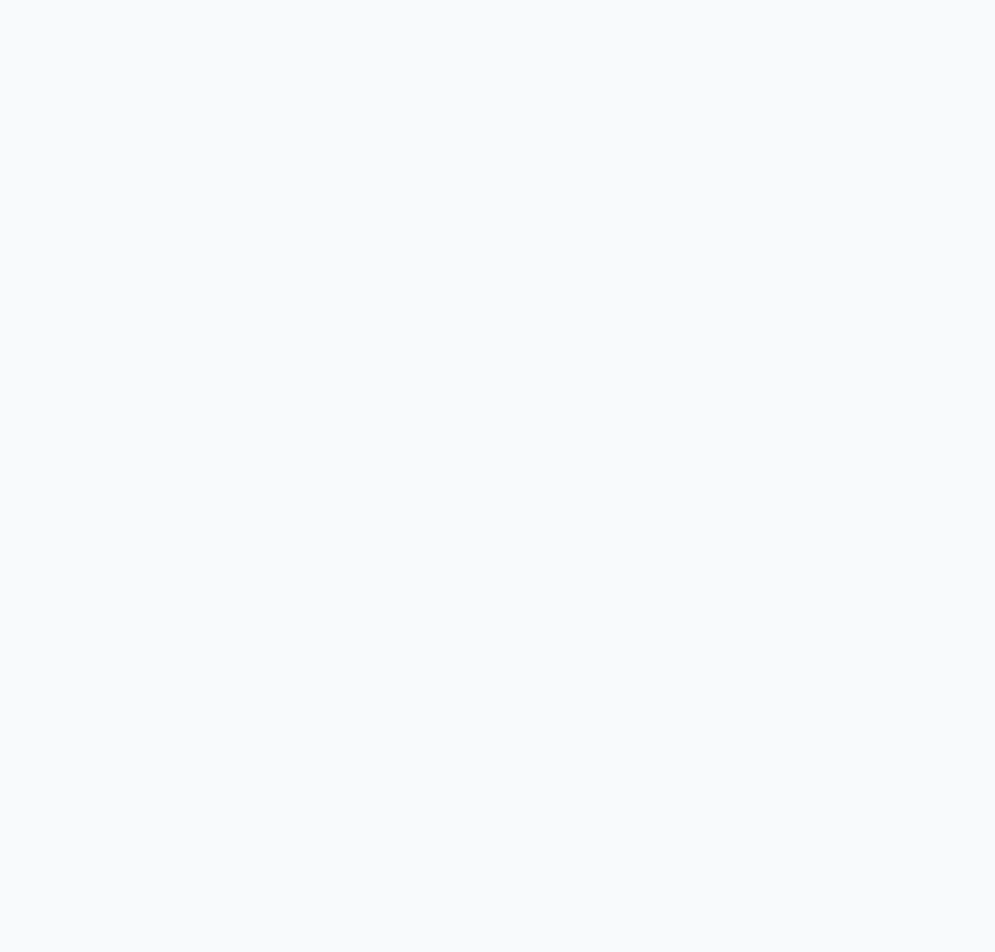
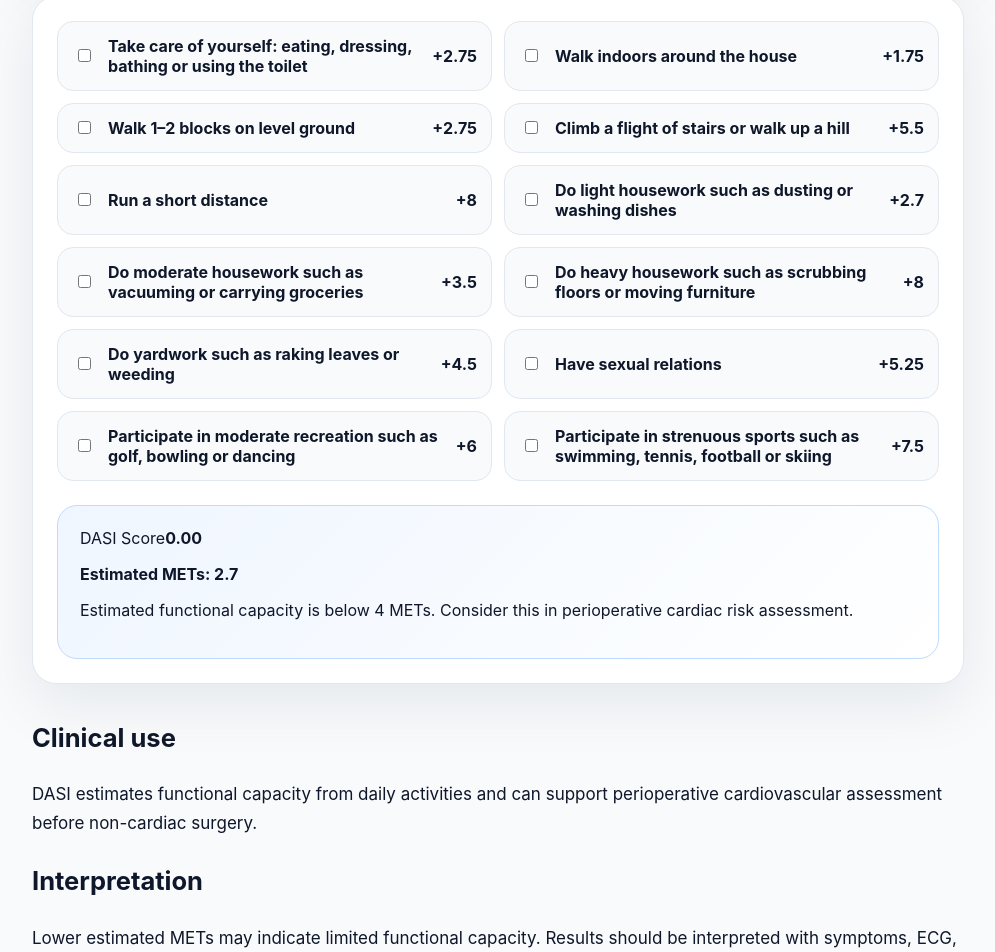
Before and after one commit to brsbyrm/meddoq, a Next.js app: page /calculators/duke-activity-status-index in a window 1280 px wide. Before the commit this address had no page. Shown: the part 330-1282 px from the top of the page, without its empty margins (142-1137 px from the left). Before the commit the page ends 800 px from the top, so only its background shows below. Built offline with nearby package versions, Linux system fonts and the light colour scheme.

Commit message:
Add Duke Activity Status Index calculator

```diff
--- /dev/null
+++ b/app/calculators/duke-activity-status-index/page.js
@@ -0,0 +1,100 @@
+"use client";
+
+import { useMemo, useState } from "react";
+
+const activities = [
+  { id: "selfCare", label: "Take care of yourself: eating, dressing, bathing or using the toilet", points: 2.75 },
+  { id: "indoorWalk", label: "Walk indoors around the house", points: 1.75 },
+  { id: "blockWalk", label: "Walk 1–2 blocks on level ground", points: 2.75 },
+  { id: "stairs", label: "Climb a flight of stairs or walk up a hill", points: 5.50 },
+  { id: "runShort", label: "Run a short distance", points: 8.00 },
+  { id: "lightHousework", label: "Do light housework such as dusting or washing dishes", points: 2.70 },
+  { id: "moderateHousework", label: "Do moderate housework such as vacuuming or carrying groceries", points: 3.50 },
+  { id: "heavyHousework", label: "Do heavy housework such as scrubbing floors or moving furniture", points: 8.00 },
+  { id: "yardwork", label: "Do yardwork such as raking leaves or weeding", points: 4.50 },
+  { id: "sexual", label: "Have sexual relations", points: 5.25 },
+  { id: "moderateRecreation", label: "Participate in moderate recreation such as golf, bowling or dancing", points: 6.00 },
+  { id: "strenuousSports", label: "Participate in strenuous sports such as swimming, tennis, football or skiing", points: 7.50 },
+];
+
+export default function Page() {
+  const [selected, setSelected] = useState({});
+
+  const score = useMemo(
+    () => activities.reduce((sum, a) => sum + (selected[a.id] ? a.points : 0), 0),
+    [selected]
+  );
+
+  const mets = useMemo(() => ((0.43 * score) + 9.6) / 3.5, [score]);
+  const lowCapacity = mets < 4;
+
+  return (
+    <main style={styles.main}>
+      <a href="/" style={styles.back}>← Back to Meddoq</a>
+
+      <section style={styles.hero}>
+        <p style={styles.kicker}>Perioperative Calculator</p>
+        <h1>Duke Activity Status Index Calculator</h1>
+        <p>Estimate functional capacity using the Duke Activity Status Index.</p>
+      </section>
+
+      <section style={styles.card}>
+        <div style={styles.grid}>
+          {activities.map((item) => (
+            <label key={item.id} style={styles.factor}>
+              <input
+                type="checkbox"
+                checked={!!selected[item.id]}
+                onChange={(e) =>
+                  setSelected((prev) => ({ ...prev, [item.id]: e.target.checked }))
+                }
+              />
+              <span>{item.label}</span>
+              <b>+{item.points}</b>
+            </label>
+          ))}
+        </div>
+
+        <div style={styles.result}>
+          <span>DASI Score</span>
+          <strong>{score.toFixed(2)}</strong>
+          <p><b>Estimated METs: {mets.toFixed(1)}</b></p>
+          <p>
+            {lowCapacity
+              ? "Estimated functional capacity is below 4 METs. Consider this in perioperative cardiac risk assessment."
+              : "Estimated functional capacity is at least 4 METs. Interpret with symptoms and surgical risk."}
+          </p>
+        </div>
+      </section>
+
+      <section style={styles.content}>
+        <h2>Clinical use</h2>
+        <p>
+          DASI estimates functional capacity from daily activities and can support perioperative
+          cardiovascular assessment before non-cardiac surgery.
+        </p>
+
+        <h2>Interpretation</h2>
+        <p>
+          Lower estimated METs may indicate limited functional capacity. Results should be interpreted
+          with symptoms, ECG, comorbidities and surgical urgency.
+        </p>
+
+        <h2>References</h2>
+        <p>Hlatky MA et al. Am J Cardiol. 1989.</p>
+      </section>
+    </main>
+  );
+}
+
+const styles = {
+  main: { maxWidth: 980, margin: "0 auto", padding: 24, fontFamily: "Inter, system-ui, sans-serif", color: "#0f172a" },
+  back: { color: "#2563eb", fontWeight: 800, textDecoration: "none" },
+  hero: { marginTop: 32, background: "linear-gradient(135deg,#ffffff,#eff6ff)", border: "1px solid #dbeafe", borderRadius: 28, padding: "clamp(26px,5vw,46px)", boxShadow: "0 24px 70px rgba(15,23,42,0.08)" },
+  kicker: { color: "#2563eb", fontWeight: 900, textTransform: "uppercase", letterSpacing: "0.12em", fontSize: 12 },
+  card: { marginTop: 24, background: "#ffffff", border: "1px solid #e2e8f0", borderRadius: 24, padding: 24, boxShadow: "0 20px 60px rgba(15,23,42,0.08)" },
+  grid: { display: "grid", gridTemplateColumns: "repeat(auto-fit, minmax(min(100%, 320px), 1fr))", gap: 12 },
+  factor: { display: "grid", gridTemplateColumns: "24px 1fr auto", gap: 12, alignItems: "center", background: "#f8fafc", border: "1px solid #e2e8f0", borderRadius: 16, padding: 14, cursor: "pointer", fontWeight: 750 },
+  result: { marginTop: 24, background: "linear-gradient(135deg,#eff6ff,#ffffff)", border: "1px solid #bfdbfe", borderRadius: 20, padding: 22 },
+  content: { marginTop: 32, lineHeight: 1.7, fontSize: 17 },
+};
```
Also changed, not shown: app/data/calculators.js (+8 -0 lines).
